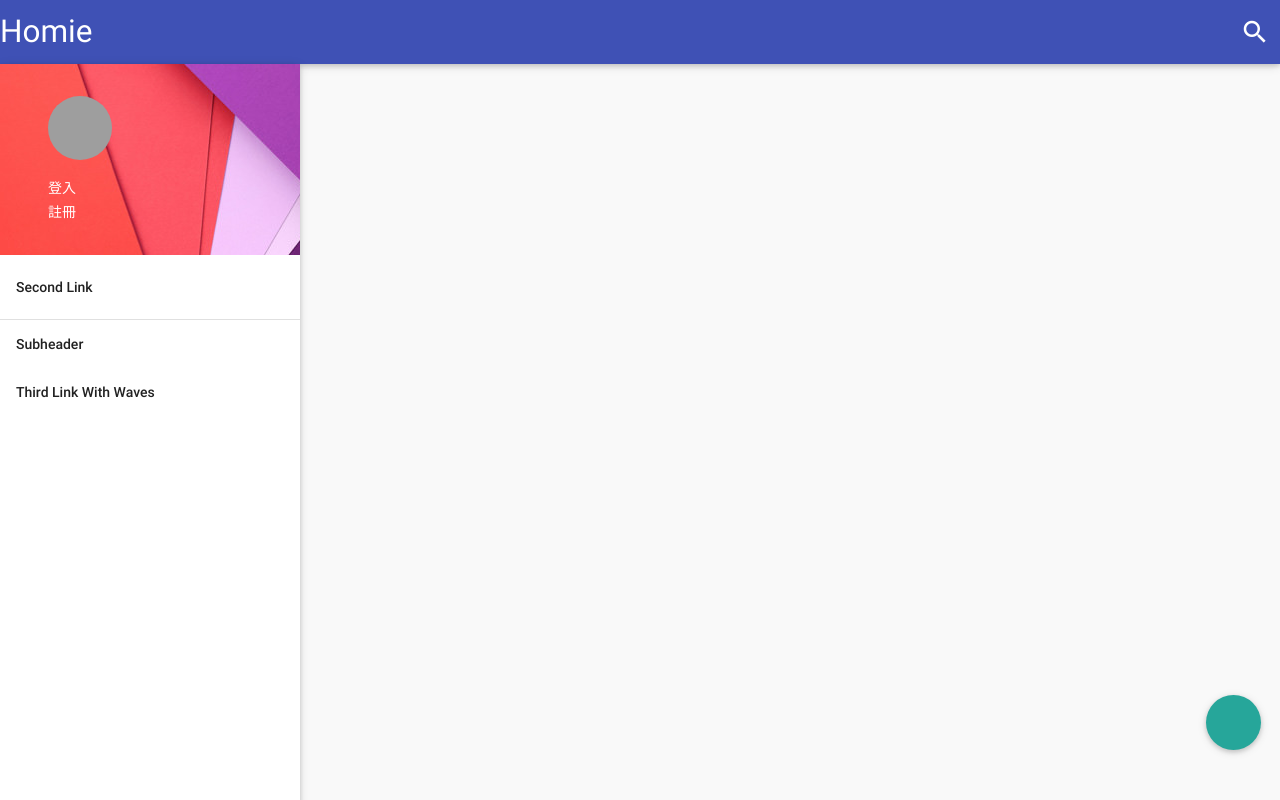
After one commit to Homie-HackNTU2016/Homie-web, a Django app: page /product/ in a window 1280 px wide. The commit adds this page. Run offline with Django 3.2, Linux system fonts and the light colour scheme; some libraries are stand-ins or nearby versions; grey boxes are pictures that could not be loaded.

Commit message:
adding detail view

```diff
--- a/Homie/urls.py
+++ b/Homie/urls.py
@@ -22,4 +22,5 @@ urlpatterns = [
     url(r'^admin/', admin.site.urls),
     url(r'^$', app.views.index, name='index'),
     url(r'^userp/', include('userp.urls')),
+    url(r'^product/', app.views.product)
 ]
--- a/app/views.py
+++ b/app/views.py
@@ -11,3 +11,8 @@ def index(request):
     if request.method == 'GET':
         products = get_list_or_404(Products.objects.all())
     return render(request, 'index.html', {'products': products})
+
+
+def product(request):
+    if request.method == 'GET':
+        return render(request, 'product_detail.html')
--- a/static/css/style.css
+++ b/static/css/style.css
@@ -101,7 +101,11 @@ header .brand-logo img {
     overflow: hidden;
 }
 
-.price:before {
+.price-hour i {
+    vertical-align: middle;
+}
+
+.price-hour:before {
     content: "$";
 }
 
--- a/templates/base.html
+++ b/templates/base.html
@@ -35,7 +35,7 @@
               <div class="userView">
               {% if user.is_authenticated %}
                 <img class="background" src="{% static "img/header.png" %}">
-                <a href="#!user"><img class="circle" src="{% static "" %}img/avatar/{{request.user.id}}.jpg"></a>
+                <a href="userp"><img class="circle" src="{% static "img/avatar/" %}{{request.user.id}}.jpg"></a>
                 <a href="#!name"><span class="white-text name">{{request.user.username}}</span></a>
                 <a href="#!email"><span class="white-text email">{{request.user.email}}</span></a>
                 <p><a href="{% url 'logout' %}"><span class="white-text name">登出</a></p>
--- a/templates/index.html
+++ b/templates/index.html
@@ -17,7 +17,7 @@
         </div>
         <div class="card-action">
           <a href="#">Details</a>
-          <span class="right price">{{product.price}} | {{product.required_hour}} hr</span>
+          <span class="right price-hour">{{product.price}} | {{product.required_hour}} <i class="material-icons tiny">query_builder</i></span>
         </div>
       </div>
     </div>
--- /dev/null
+++ b/templates/product_detail.html
@@ -0,0 +1,23 @@
+{% extends "base.html" %}
+{% load staticfiles %}
+
+{% block main_content %}
+<div class="container profile-content">
+	<div class="row">
+
+		<!-- Floating Action Button -->
+        <div class="fixed-action-btn" style="bottom: 50px; right: 19px;">
+            <a class="btn-floating btn-large">
+              <i class="mdi-action-stars"></i>
+            </a>
+            <ul>
+              <li><a href="css-helpers.html" class="btn-floating red"><i class="large mdi-communication-live-help"></i></a></li>
+              <li><a href="app-widget.html" class="btn-floating yellow darken-1"><i class="large mdi-device-now-widgets"></i></a></li>
+              <li><a href="app-calendar.html" class="btn-floating green"><i class="large mdi-editor-insert-invitation"></i></a></li>
+              <li><a href="app-email.html" class="btn-floating blue"><i class="large mdi-communication-email"></i></a></li>
+            </ul>
+        </div>
+        <!-- Floating Action Button -->
+	</div>
+</div>
+{% endblock main_content %}
--- a/templates/profile.html
+++ b/templates/profile.html
@@ -8,8 +8,8 @@
 
 		<div class="col s12">
 			<div class="col s11 offset-s1"><img class="circle avatar" src="{% static "img/avatar/" %}{{request.user.id}}.jpg"></div>
-			<div class="col s8 offset-s4 basic-info">
-				<h1>{{request.user.username}}</h1>
+			<div class="col s5 offset-s6 m5 offset-m4 l5 offset-l4 basic-info">
+				<h3>{{request.user.username}}</h3>
 				<h6>{{request.user.email}}</h6>
 			</div>
 		</div>
@@ -17,7 +17,7 @@
 		<div class="col s10 offset-s1">
 			{% for product in products %}
 
-				<div class="col s4 m6 l4">
+				<div class="col s12 m6 l4">
 		      <div class="card sticky-action">
 		        <div class="card-image">
 		          <img src="{{product.pictures}}">
--- a/userp/urls.py
+++ b/userp/urls.py
@@ -6,5 +6,5 @@ urlpatterns = [
     url(r'^login/', views.login, name='login'),
     url(r'^logout/', views.logout, name='logout'),
     url(r'^profiles/(?P<userid>\d+)', views.profiles, name='profiles'),
-    url(r'', views.user, name='user')
+    url(r'', views.user, name='user'),
 ]
```
Also changed, not shown: userp/views.py (+4 -3 lines), db.sqlite3.
